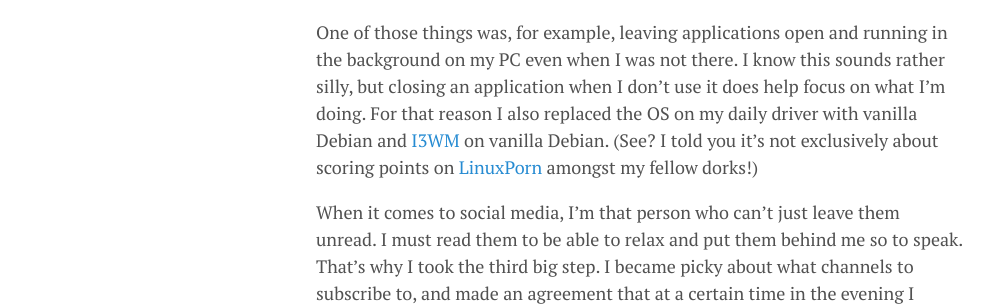
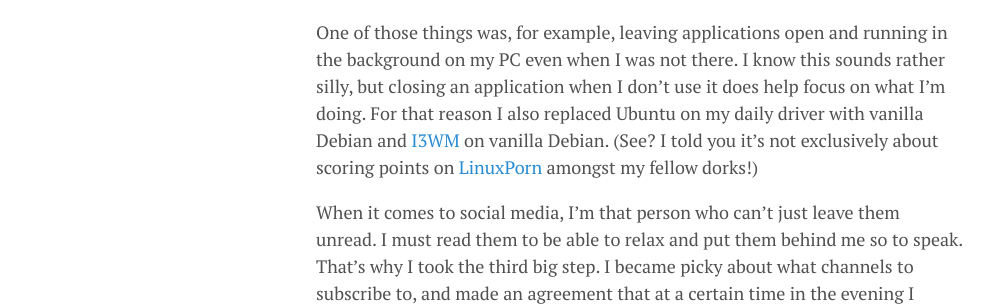
Before and after one commit to lgeurts/lgeurts.github.io, a Jekyll site: the page built from _posts/2021-11-09-why-i-decided-to-limit-my-social-presence.md, in a window 1280 px wide and 900 px high, scrolled down 940 px. Shown: the part 240-546 px from the top of the window, without its empty margins (0-992 px from the left). Built offline with Jekyll 4.4.1, drawn with Linux system fonts in a browser that asks for light colours; nearby versions of some CDN libraries; comment, search, counter and statistics services are not loaded.

Commit message:
Update 2021-11-09-why-i-decided-to-limit-my-social-presence.md

```diff
--- a/_posts/2021-11-09-why-i-decided-to-limit-my-social-presence.md
+++ b/_posts/2021-11-09-why-i-decided-to-limit-my-social-presence.md
@@ -24,7 +24,7 @@
 
 I also realized that while my workflow had improved a lot, I still did some really weird things that a younger me would never ever have approved.
 
-One of those things was, for example, leaving applications open and running in the background on my PC even when I was not there. I know this sounds rather silly, but closing an application when I don’t use it does help focus on what I’m doing. For that reason I also replaced the OS on my daily driver with vanilla Debian and [I3WM](https://i3wm.org/) on vanilla Debian. (See? I told you it's not exclusively about scoring points on [LinuxPorn](https://www.reddit.com/r/LinuxPorn/) amongst my fellow dorks!)
+One of those things was, for example, leaving applications open and running in the background on my PC even when I was not there. I know this sounds rather silly, but closing an application when I don’t use it does help focus on what I’m doing. For that reason I also replaced Ubuntu on my daily driver with vanilla Debian and [I3WM](https://i3wm.org/) on vanilla Debian. (See? I told you it's not exclusively about scoring points on [LinuxPorn](https://www.reddit.com/r/LinuxPorn/) amongst my fellow dorks!)
 
 When it comes to social media, I’m that person who can’t just leave them unread. I must read them to be able to relax and put them behind me so to speak. That’s why I took the third big step. I became picky about what channels to subscribe to, and made an agreement that at a certain time in the evening I would stop no matter how much my desire to keep hanging on (if I don't I have to take her out to a fancy diner). After some time I realized that I didn’t really have any desire to read all the potentially new and fancy articles. I enjoyed the nothingness and all the extra time I had on my hands more than anything. I did eventually launch my feed reader [Newsboat]([https://newsboat.org/) but closed it moments later after a quick glance of the new articles and I then fired up Vim to review all of my feeds.
 
```
